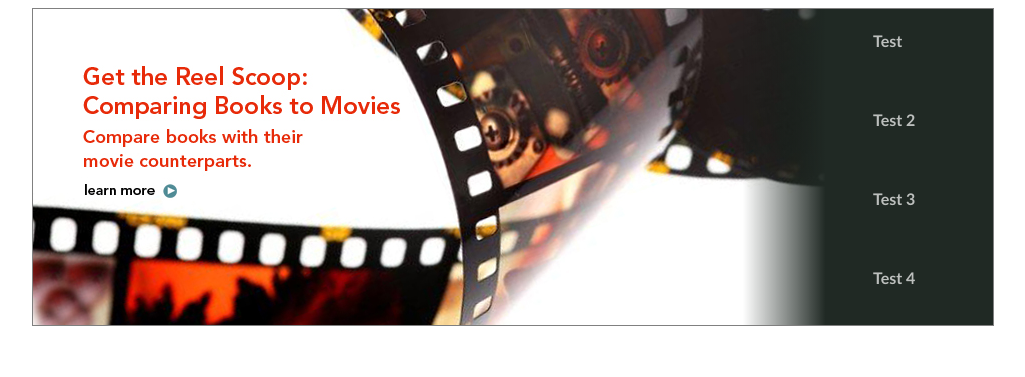
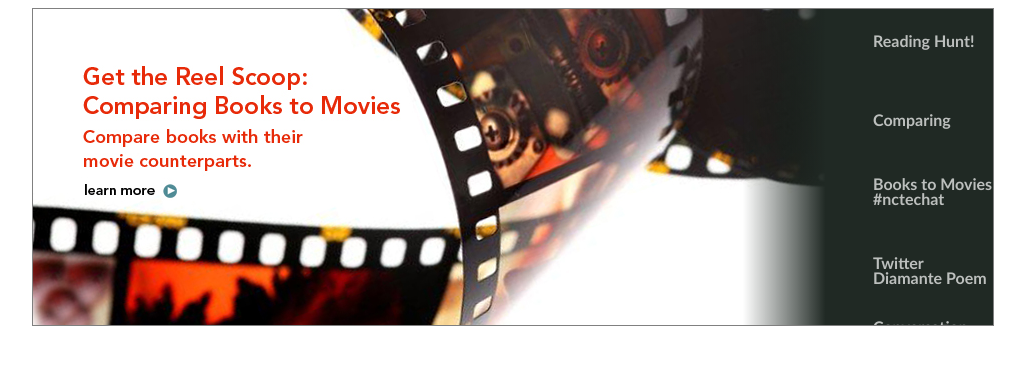
Before and after one commit to travisaxton/slick, a plain HTML site: page index.html in a window 1280 px wide. Shown: the whole page, without its empty margins (127-1152 px from the left). Drawn offline with nearby package versions, Linux system fonts and the light colour scheme.

Commit message:
Use real-world titles

```diff
--- a/index.html
+++ b/index.html
@@ -12,10 +12,10 @@
 			<div data-index="1"><a class="slick-links" href="#"><img src="test-images/PAS Summer_2.jpg" ></a></div>
 		</div>
 		<div class="slider__nav-thumbnails">
-			<div class="slider__nav-thumbnail"><h3>Test</h3></div>
-			<div class="slider__nav-thumbnail"><h3>Test 2</h3></div>
-			<div class="slider__nav-thumbnail"><h3>Test 3</h3></div>
-			<div class="slider__nav-thumbnail"><h3>Test 4</h3></div>
+			<div class="slider__nav-thumbnail"><h3>Reading Hunt!</h3></div>
+			<div class="slider__nav-thumbnail"><h3>Comparing Books to Movies</h3></div>
+			<div class="slider__nav-thumbnail"><h3>#nctechat Twitter Conversation</h3></div>
+			<div class="slider__nav-thumbnail"><h3>Diamante Poem Tool</h3></div>
 		</div>
 	</div>
 <script type="text/javascript" src="https://code.jquery.com/jquery-3.2.1.min.js"></script>
```
